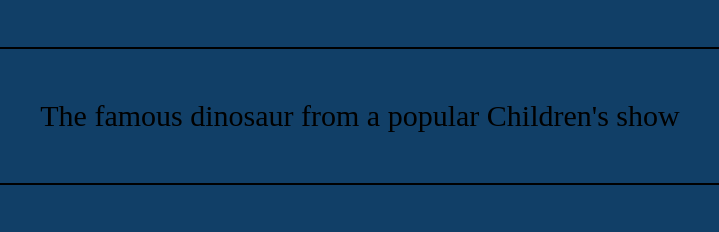
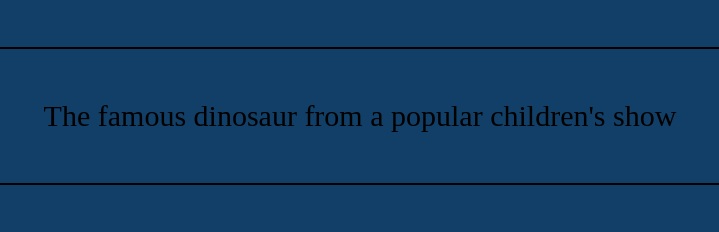
Before and after one commit to ajflores326/jeopardy-part-1, a plain HTML site: page FinalRound.html in a window 1280 px wide. Shown: the part 346-578 px from the top of the page, 280-999 px from the left. Drawn offline with Linux system fonts and the light colour scheme.

Commit message:
Revised + Commented update

```diff
--- a/FinalRound.html
+++ b/FinalRound.html
@@ -13,7 +13,7 @@
 
     <div class = finalCategory> Purple </div>
 
-    <div class = finalQuestion> The famous dinosaur from a popular Children's show </div>
+    <div class = finalQuestion> The famous dinosaur from a popular children's show </div>
 
     <div class = inputBox1>
         <input type="text" id="inputbox" name="inputbox" value="Point bet amount..."">
```
